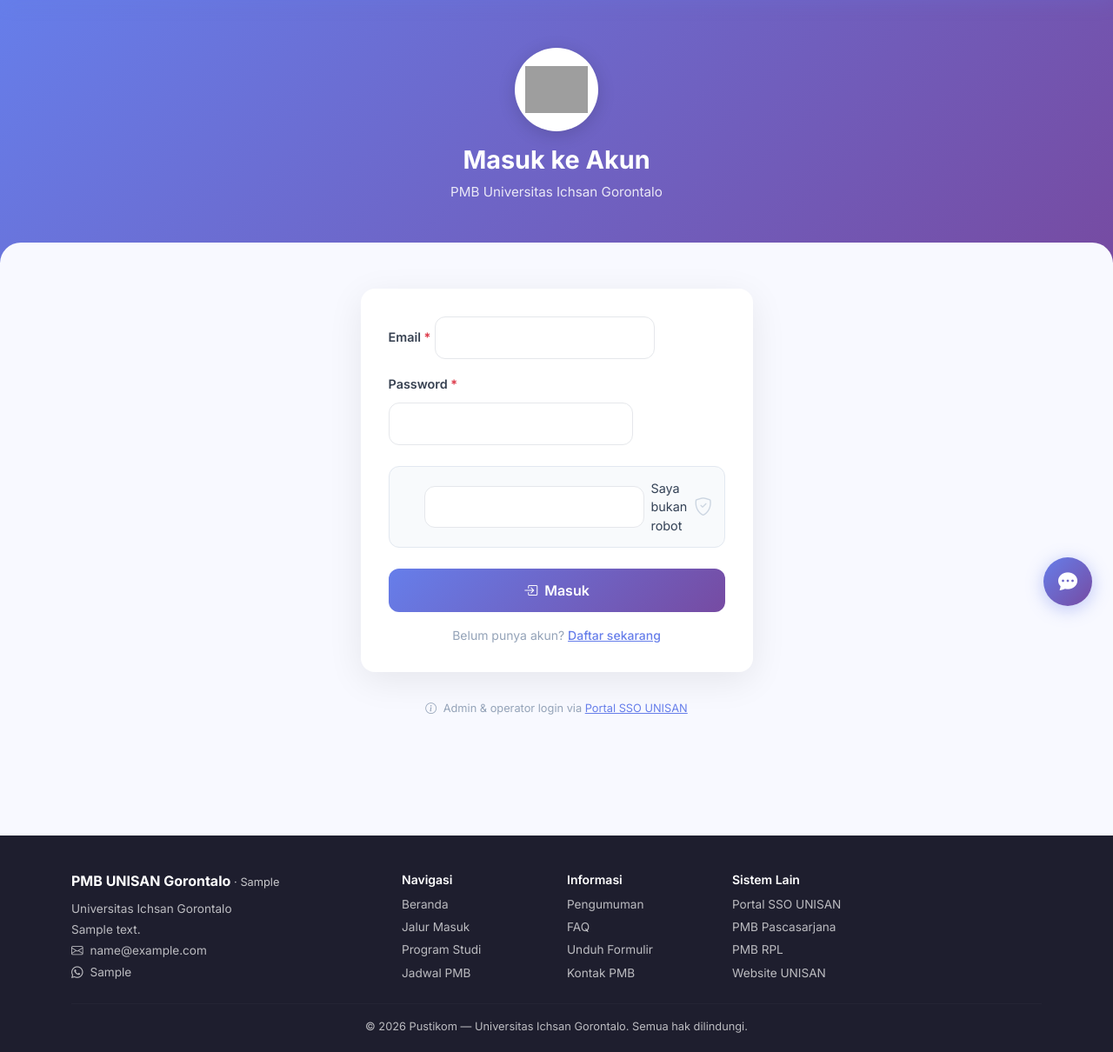
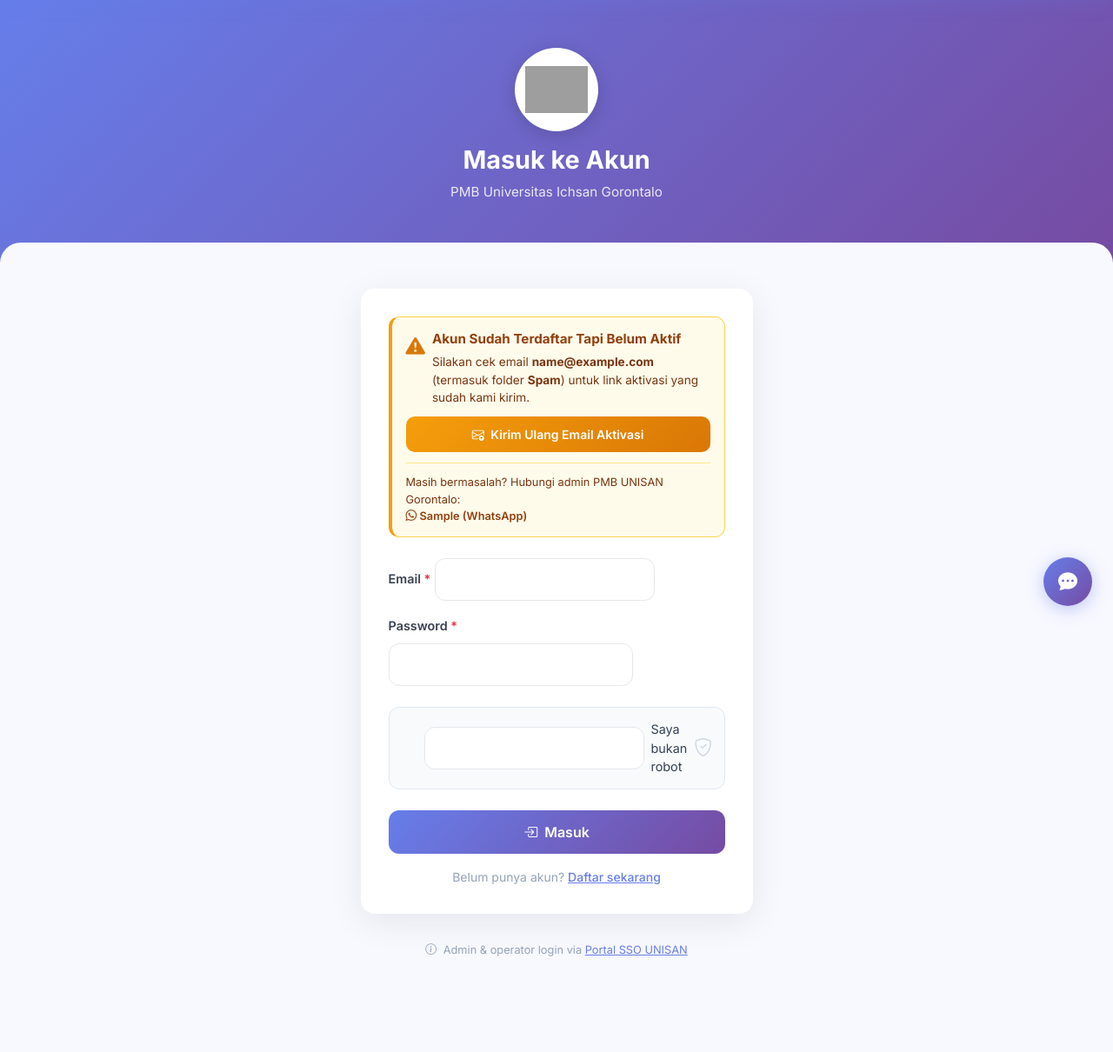
Before and after one commit to unisan-gtlo/sipmb-s1, a Django app: template templates/accounts/login.html in a window 1280 px wide. Shown: the part 79-1289 px from the top of the page at 87% size. Run offline with Django 5.2, Linux system fonts and the light colour scheme; the template is opened without the code that fills it: most values are stand-ins (such as "Sample title", 1, 10 or a date in 2020); form fields are guessed from the names that the template uses; grey boxes are pictures that could not be loaded.

Commit message:
feat(login): info akun belum aktif + tombol resend email aktivasi
- Fix login_view: pakai check_password() untuk detect user is_active=False (Django authenticate() reject by default)

- Tambah view resend_aktivasi dengan rate limit 60 detik per email

- Alert kuning amber di halaman login dengan tombol resend & kontak admin WA

- Nomor WA admin diambil dynamic dari PengaturanSistem.whatsapp_pmb

```diff
--- a/accounts/urls.py
+++ b/accounts/urls.py
@@ -9,6 +9,7 @@ urlpatterns = [
     path('aktivasi/<uuid:token>/',     views.aktivasi,          name='aktivasi'),
     path('aktivasi/sukses/',           views.aktivasi_sukses,   name='aktivasi_sukses'),
     path('login/',                     views.login_view,        name='login'),
+    path('resend-aktivasi/',           views.resend_aktivasi,   name='resend_aktivasi'),
     path('logout/',                    views.logout_view,       name='logout'),
 
     # API dynamic dropdown
--- a/templates/accounts/login.html
+++ b/templates/accounts/login.html
@@ -18,6 +18,43 @@
   <div class="row justify-content-center">
     <div class="col-lg-5 col-md-7">
       <div class="card-modern login-card">
+
+        {% if email_belum_aktif %}
+        <!-- Alert: Akun belum aktif + tombol resend email -->
+        <div class="alert-belum-aktif mb-4">
+          <div class="d-flex align-items-start gap-2 mb-2">
+            <i class="bi bi-exclamation-triangle-fill" style="color:#d97706;font-size:1.4rem;flex-shrink:0;margin-top:2px"></i>
+            <div>
+              <div style="font-weight:700;color:#92400e;font-size:.95rem;margin-bottom:4px">
+                Akun Sudah Terdaftar Tapi Belum Aktif
+              </div>
+              <div style="font-size:.85rem;color:#78350f;line-height:1.5">
+                Silakan cek email <strong>{{ email_belum_aktif }}</strong>
+                (termasuk folder <strong>Spam</strong>) untuk link aktivasi yang sudah kami kirim.
+              </div>
+            </div>
+          </div>
+
+          <!-- Form kirim ulang email aktivasi -->
+          <form method="post" action="{% url 'accounts:resend_aktivasi' %}" style="margin-top:12px">
+            {% csrf_token %}
+            <input type="hidden" name="email" value="{{ email_belum_aktif }}">
+            <button type="submit" class="btn-resend-aktivasi">
+              <i class="bi bi-envelope-arrow-up me-1"></i>
+              Kirim Ulang Email Aktivasi
+            </button>
+          </form>
+
+          {% if pengaturan.whatsapp_pmb %}
+          <div style="margin-top:12px;padding-top:12px;border-top:1px solid #fde68a;font-size:.8rem;color:#78350f">
+            Masih bermasalah? Hubungi admin PMB UNISAN Gorontalo:<br>
+            <a href="https://wa.me/{{ pengaturan.whatsapp_pmb|cut:'+'|cut:' '|cut:'-' }}" target="_blank" style="color:#92400e;font-weight:600;text-decoration:none">
+              <i class="bi bi-whatsapp"></i> {{ pengaturan.whatsapp_pmb }} (WhatsApp)
+            </a>
+          </div>
+          {% endif %}
+        </div>
+        {% endif %}
 
         <form method="post" novalidate id="loginForm">
           {% csrf_token %}
@@ -178,6 +215,32 @@
     border-radius: 12px !important;
   }
 
+  /* Alert: Akun Belum Aktif (kuning/amber) */
+  .alert-belum-aktif {
+    background: #fffbeb;
+    border: 1.5px solid #fcd34d;
+    border-left: 4px solid #f59e0b;
+    border-radius: 12px;
+    padding: 14px 16px;
+  }
+  .btn-resend-aktivasi {
+    width: 100%;
+    background: linear-gradient(135deg, #f59e0b, #d97706);
+    color: white;
+    border: none;
+    padding: 10px 16px;
+    border-radius: 10px;
+    font-weight: 600;
+    font-size: .875rem;
+    cursor: pointer;
+    transition: all .2s ease;
+  }
+  .btn-resend-aktivasi:hover {
+    background: linear-gradient(135deg, #d97706, #b45309);
+    transform: translateY(-1px);
+    box-shadow: 0 4px 12px rgba(217, 119, 6, 0.3);
+  }
+
   /* Responsive — di HP hero lebih compact */
   @media (max-width: 768px) {
     .section-gradient .container {
```
Also changed, not shown: accounts/views.py (+80 -7 lines).
